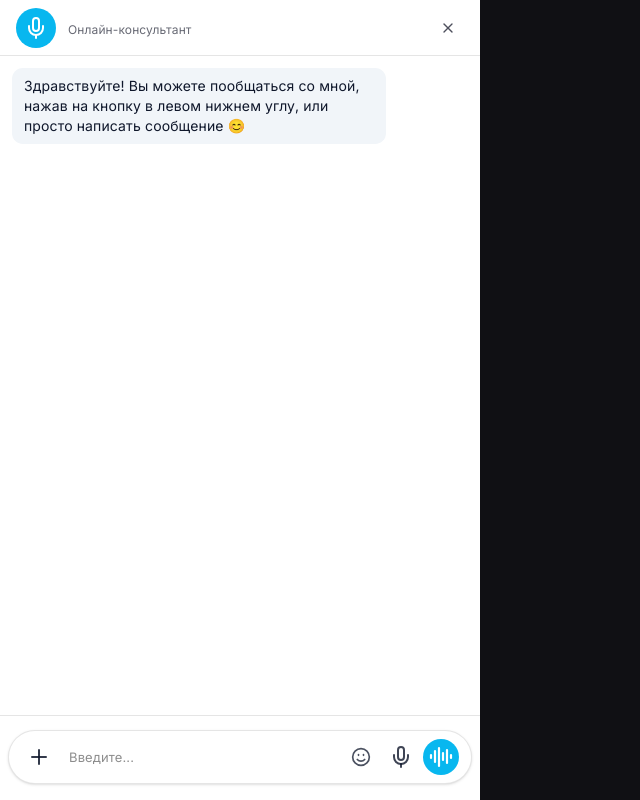
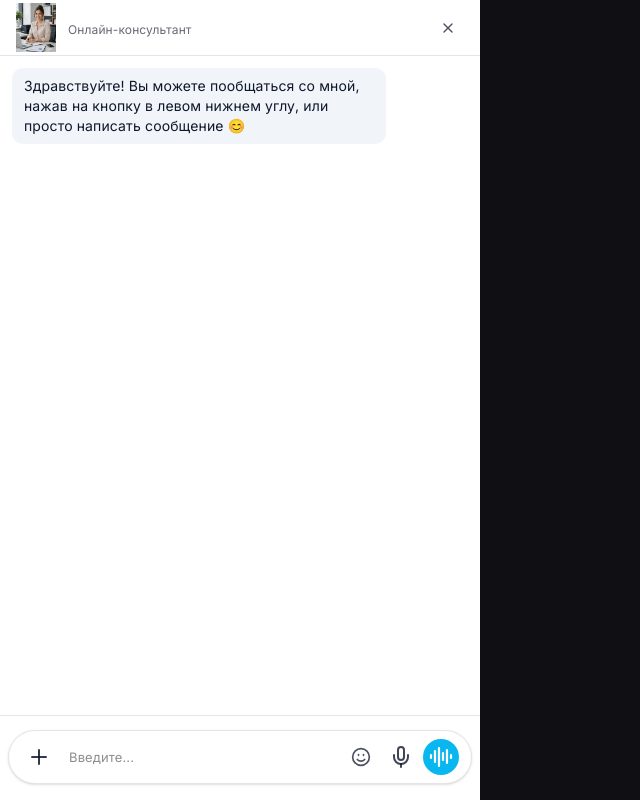
Before and after one commit to Mustafa00764/crm-admin, a Next.js app: page /widget/chat in a window 1280 px wide. Shown: the whole page, without its empty margins (0-640 px from the left). Built offline with nearby package versions, Linux system fonts and the light colour scheme.

Commit message:
edit chat style

```diff
--- a/features/public-chat/ui/public-chat-widget.tsx
+++ b/features/public-chat/ui/public-chat-widget.tsx
@@ -208,7 +208,13 @@ export function PublicChatWidget({
       >
         <div className="flex items-center gap-3">
           <div className="flex items-center justify-center rounded-full w-10 h-10 bg-[#08b7ef] text-white">
-            <Mic className="h-6 w-6" />
+            <Image
+              unoptimized
+              width={40}
+              height={40}
+              src="/images/assistant-2.png"
+              alt="assistant photo"
+            />
           </div>
 
           <div className="flex flex-col gap-1">
@@ -676,7 +682,7 @@ export function PublicChatWidget({
               </div>
             </div>
 
-            <div className="w-full relative flex shrink-0 items-center gap-2">
+            <div className="relative flex shrink-0 items-center gap-2">
               <div className="flex h-9 w-9 items-center justify-center rounded-full bg-black/5 text-slate-900">
                 {voiceMode === 'assistant' ? (
                   <AudioLines className="h-5 w-5" />
@@ -698,7 +704,9 @@ export function PublicChatWidget({
                   <span className="h-1.5 w-1 rounded-full bg-white/80" />
                 </span>
 
-                <span className='w-full h-4 truncate'>{voiceConnecting ? 'Подключение...' : 'Завершить'}</span>
+                <span className="w-full h-4 truncate">
+                  {voiceConnecting ? 'Подключение...' : 'Завершить'}
+                </span>
               </button>
             </div>
           </div>
```
